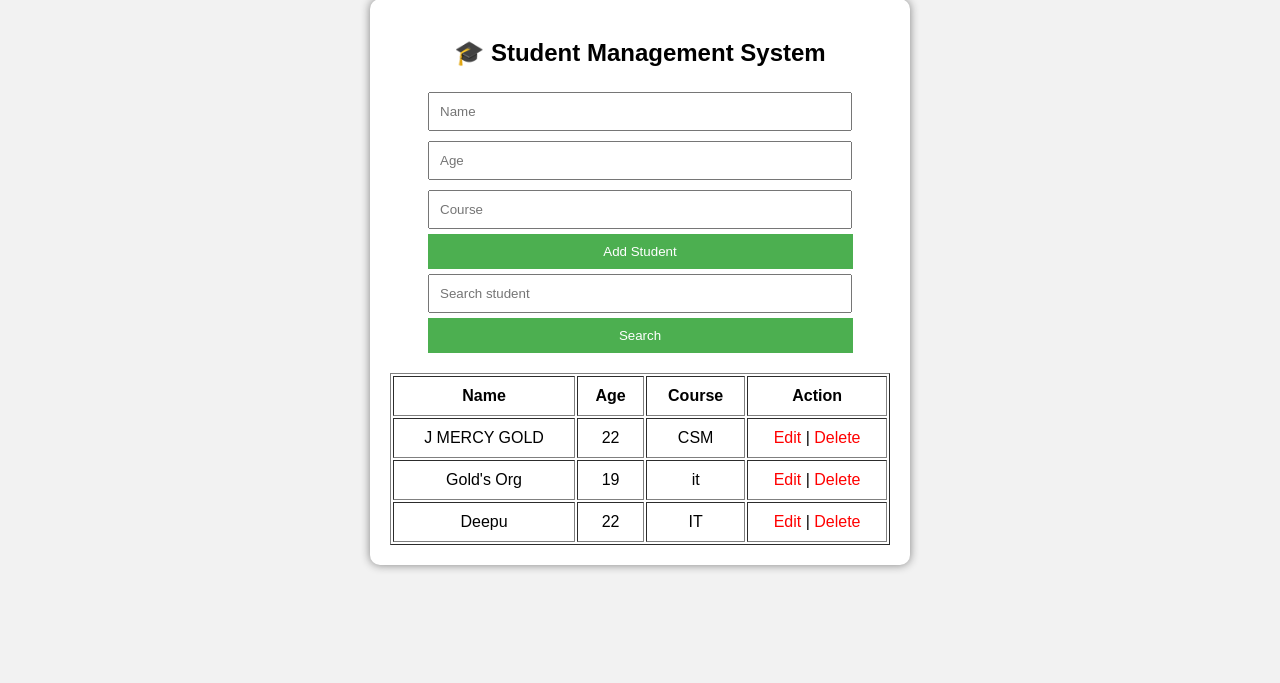
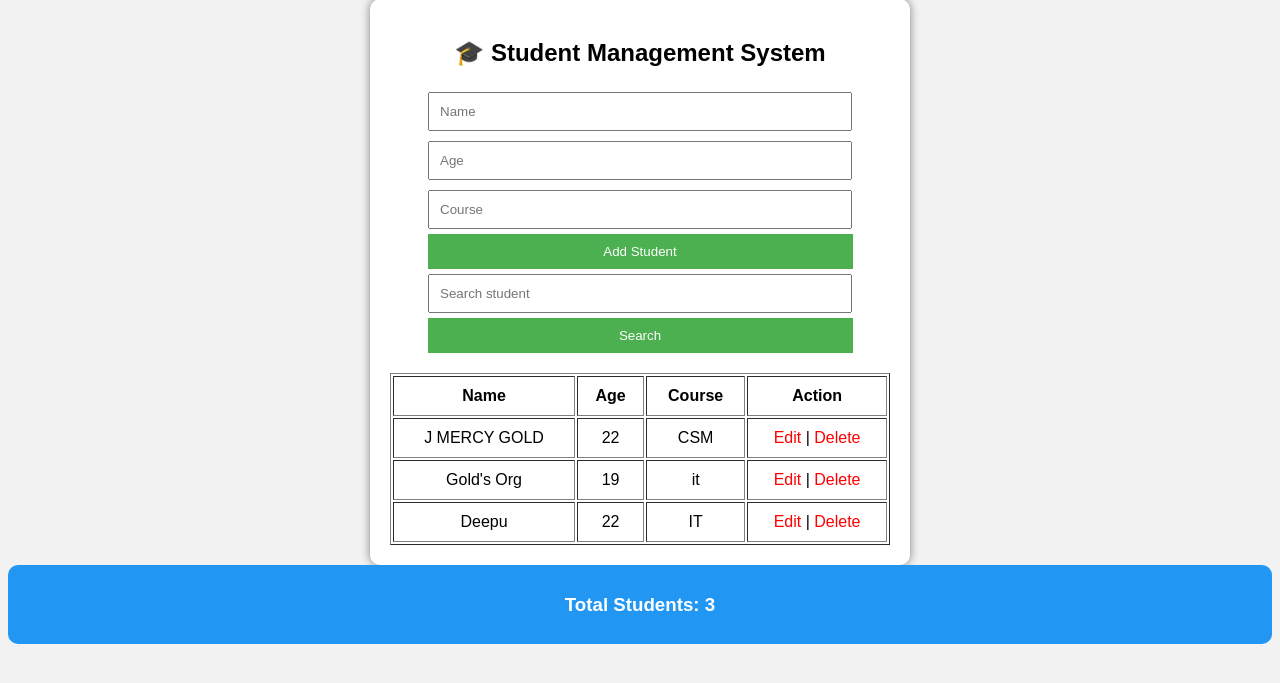
Before and after one commit to MERCYGOLD1605/student-management-flask, a Flask app: page / in a window 1280 px wide. Shown: the part 41-724 px from the top of the page. Run offline with Flask 3, Linux system fonts and the light colour scheme.

Commit message:
Fixed Flask app structure and dashboard

```diff
--- a/app.py
+++ b/app.py
@@ -12,22 +12,28 @@ def index():
         with open("students.txt", "r") as file:
             for line in file.readlines():
                 name, age, course = line.strip().split(",")
+
                 students.append({
                     "name": name,
                     "age": age,
                     "course": course
                 })
+
     except:
         pass
 
-    return render_template("index.html", students=students)
+    return render_template(
+        "index.html",
+        students=students,
+        total_students=len(students)
+    )
+
 
 # 🔍 Search student
 @app.route('/search', methods=['POST'])
 def search_student():
     query = request.form['query'].lower()
 
-    students = []
     filtered_students = []
 
     try:
@@ -41,8 +47,6 @@ def search_student():
                     "course": course
                 }
 
-                students.append(student)
-
                 # 🔥 Partial match
                 if query in name.lower():
                     filtered_students.append(student)
@@ -52,8 +56,10 @@ def search_student():
 
     return render_template(
         "index.html",
-        students=filtered_students
+        students=filtered_students,
+        total_students=len(filtered_students)
     )
+
 
 # ➕ Add student
 @app.route('/add', methods=['POST'])
@@ -71,6 +77,7 @@ def add_student():
 # ❌ Delete student
 @app.route('/delete/<int:index>')
 def delete_student(index):
+
     with open("students.txt", "r") as file:
         students = file.readlines()
 
@@ -81,6 +88,7 @@ def delete_student(index):
 
     return redirect('/')
 
+
 # ✏️ Update student
 @app.route('/update/<int:index>', methods=['GET', 'POST'])
 def update_student(index):
@@ -89,6 +97,7 @@ def update_student(index):
         students = file.readlines()
 
     if request.method == 'POST':
+
         name = request.form['name']
         age = request.form['age']
         course = request.form['course']
@@ -115,5 +124,6 @@ def update_student(index):
         index=index
     )
 
+
 if __name__ == "__main__":
     app.run(debug=True)
--- a/templates/index.html
+++ b/templates/index.html
@@ -95,3 +95,13 @@
 
 </body>
 </html>
+
+<div style="
+    background:#2196F3;
+    color:white;
+    padding:10px;
+    border-radius:10px;
+    margin-bottom:20px;
+">
+    <h3>Total Students: {{ total_students }}</h3>
+</div>
```
